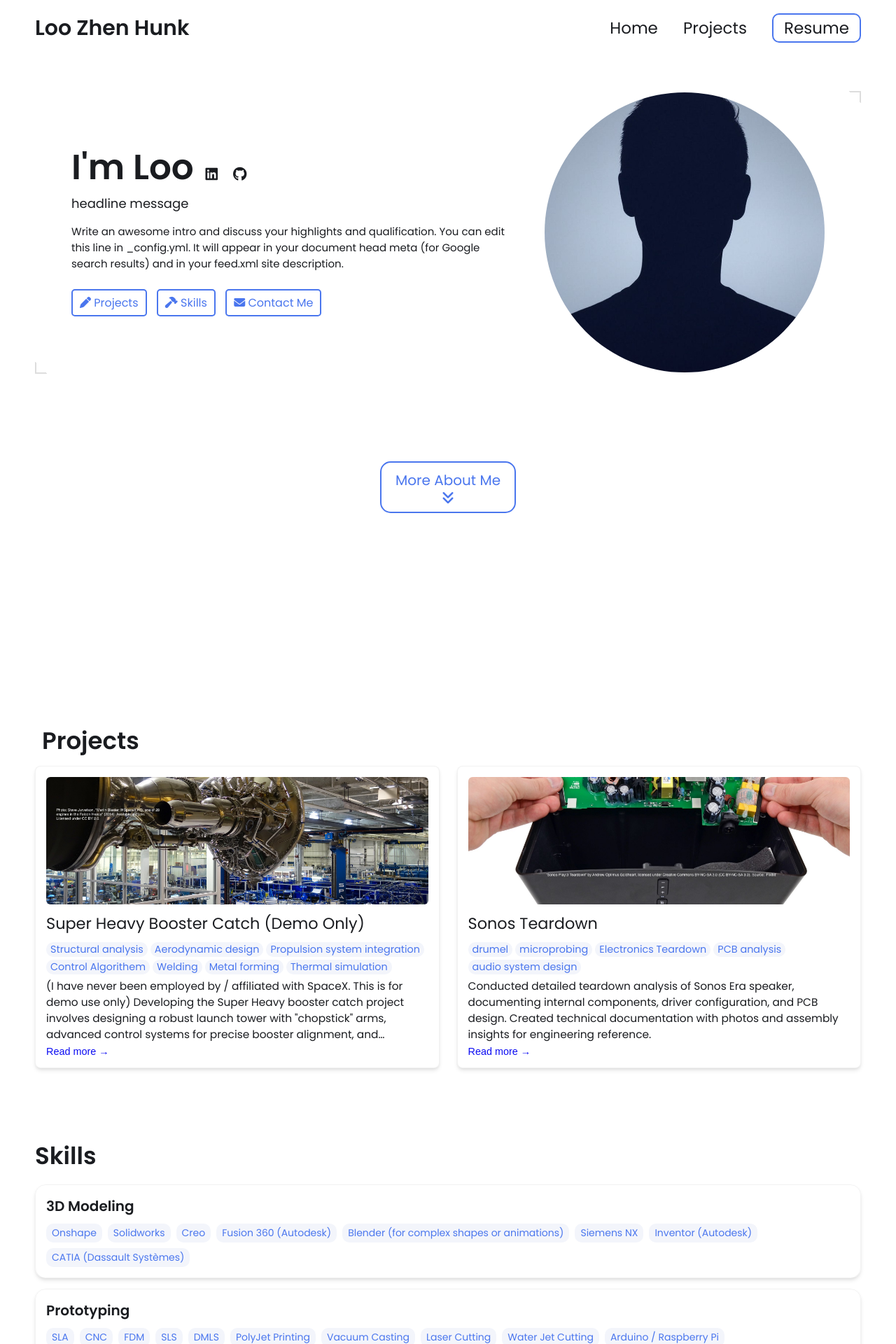
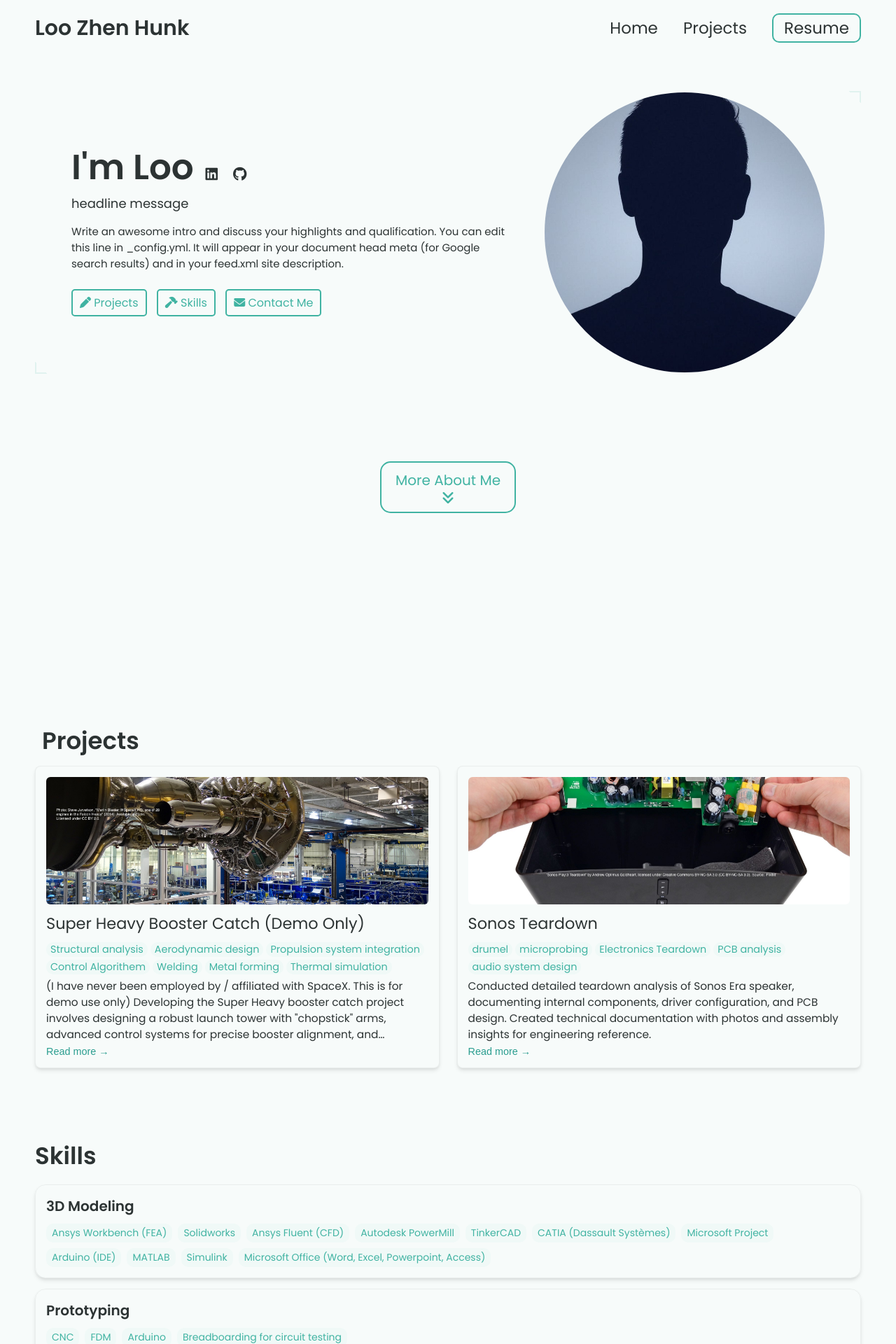
Before and after one commit to apex000/apex000.github.io, a Jekyll site: the page built from index.html, in a window 1280 px wide. Shown: the top 1920 px of the page at 70% size. Built offline with Jekyll 4.4.1, drawn with Linux system fonts in a browser that asks for light colours; some of the changed text lies outside the part shown.

Commit message:
Update _config.yml

```diff
--- a/_config.yml
+++ b/_config.yml
@@ -47,59 +47,63 @@ external-links:    # input only your own url slug. The icons with missing entrie
 skills:
   - category: 3D Modeling
     tools:
-    - Onshape
+    - Ansys Workbench (FEA)
     - Solidworks
-    - Creo
-    - Fusion 360 (Autodesk)
-    - Blender (for complex shapes or animations)
-    - Siemens NX
-    - Inventor (Autodesk)
+    - Ansys Fluent (CFD)
+    - Autodesk PowerMill
+    - TinkerCAD
     - CATIA (Dassault Systèmes)
+    - Microsoft Project
+    - Arduino (IDE)
+    - MATLAB
+    - Simulink
+    - Microsoft Office (Word, Excel, Powerpoint, Access)
   - category: Prototyping
     tools:
-    - SLA
     - CNC
     - FDM
-    - SLS
-    - DMLS
-    - PolyJet Printing
-    - Vacuum Casting
-    - Laser Cutting
-    - Water Jet Cutting
-    - Arduino / Raspberry Pi
+    - Arduino
     - Breadboarding for circuit testing
   - category: Design Standards / Practices
     tools:
-    - GD&T ASME Y14
+    - Australian Standard AS1210 (Pressure Vessels)
     - ISO fits and tolerances
-    - PLM (PTC Windchill / Arena)
-  - category: PCB Design
+    - FEA and CFD Analysis Practices (Mesh refinement, Boundary condition setup, Validation against empirical models)
+    - CAM and Manufacturing Practices (Toolpath generation, Computer-Aided Manufacturing (CAM))
+  - category: Project Management
     tools:
-    - Altium Designer
-    - Altium
-    - Eagle
-    - KiCad
-  - category: Problem Solving / Risk Management
+    - Project Management
+    - Research and Development (R&D)
+    - Prototyping
+    - Testing & Debugging
+    - Technical Documentation
+    - Organizational Skills
+  - category: Team & Leadership
     tools:
-    - Root Cause Analysis (e.g., 5 Whys, Fishbone Diagram)
-    - DFMEA / PFMEA
-    - Six Sigma methodologies
-    - Shain Red-X
-
+    - Teamwork
+    - Leadership
+    - Communication
+    - Problem Solving
+    - Critical Thinking
+  - category: General
+    tools:
+    - Adaptability
+    - Attention to Detail
+    - Time Management
 
 # Contact Form Setup. Setup an account and copy over the key. When someone fills out the form, it will be received in your email.
-formspree-key:   https://formspree.io/f/{8-digit key}
+formspree-key:   https://formspree.io/f/xnnzdgrz
 
 
 
 # Active theme (Updatethis to switch themes). Make sure to keep the indentation the samne.
 colors: # this is the basic theme
-  text: "#1a1c20"
-  border: "#ddd"
-  link: "#4a76ee"
-  highlight: "#0c0cf2"
-  background: "#ffffff"
-  light_background: "#f3f5fb"
+  text: "#2c3333"
+  border: "#e0f2ef"
+  link: "#40b3a2"
+  highlight: "#2a9d8f"
+  background: "#f7fbfa"
+  light_background: "#f0f9f7"
 
 # A few examples.
 basic theme:
```
